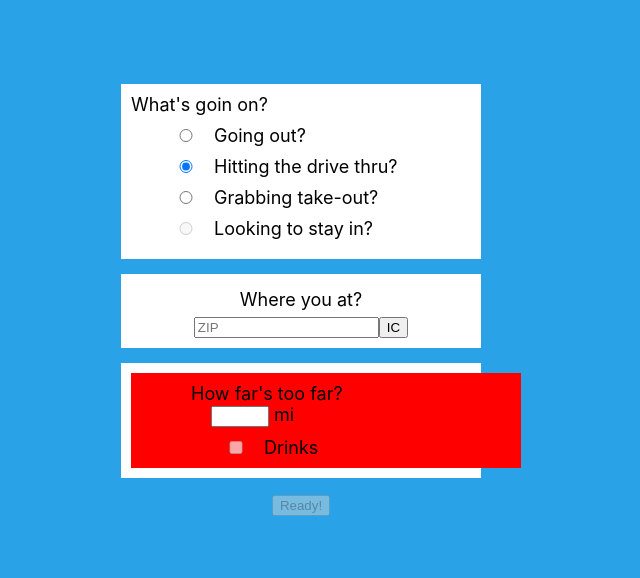
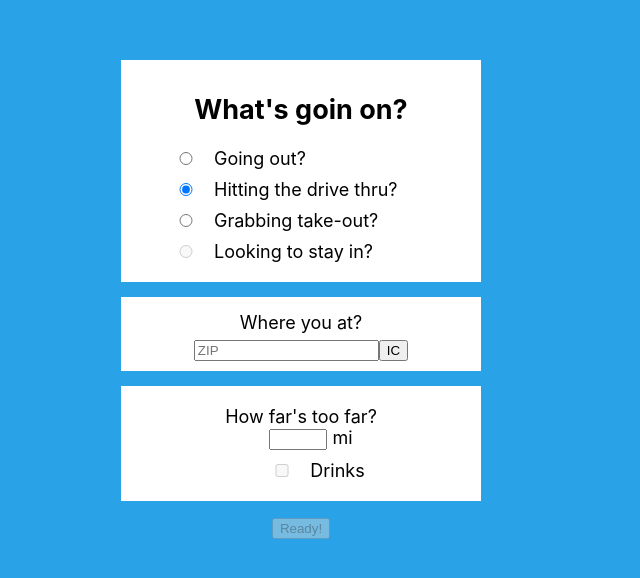
Before and after one commit to mhario/biteswipelite, a React (Create React App) app: page / in a window 1280 px wide. Shown: the part 108-686 px from the top of the page, without its empty margins (339-979 px from the left). Built offline with nearby package versions, Linux system fonts and the light colour scheme.

Commit message:
Code cleanup and some style fixes

```diff
--- a/src/components/WhatsUp.jsx
+++ b/src/components/WhatsUp.jsx
@@ -8,7 +8,9 @@ class WhatsUp extends React.Component {
 	render() {
 		return (
 			<section className="whats-up">
-				<header>What's goin on?</header>
+				<header>
+					<h1>What's goin on?</h1>
+				</header>
 				<label
 					className={classNames({
 						'active': this.props.mode === 'go-out'
--- a/src/styles/option-card.scss
+++ b/src/styles/option-card.scss
@@ -7,6 +7,8 @@
 	height: 60vh;
 	overflow: hidden;
 
+	max-width: 650px;
+
 	-moz-user-select: none;
 	-khtml-user-select: none;
 	-webkit-user-select: none;
@@ -14,6 +16,19 @@
 
 	header {
 		height: 390px;
+		max-height: 65%; // on very wide screens, the vh
+			// can cause the height to go too high
+
+		position: relative;
+		color: white;
+
+		.name {
+			position: absolute;
+			bottom: 3px;
+			font-size: 18px;
+			font-weight: bold;
+			left: 5px;
+		}
 
 		.banner {
 			height: 100%;
@@ -42,26 +57,16 @@
 		}
 	}
 
-	img.mega {
-		top: 0;
-		left: 0;
-		width: 100%;
-	}
-
-	header {
-		position: relative;
-		color: white;
-
-		.name {
-			position: absolute;
-			bottom: 3px;
-			font-size: 18px;
-			font-weight: bold;
-			left: 5px;
-		}
-	}
 
 	p:last-child {
 		padding-bottom: 1em;
 	}
 }
+
+.wrapper {
+	width: 80vw;
+	max-width: 650px;
+	height: 60vh;
+
+	position: relative;
+}
--- a/src/styles/results.scss
+++ b/src/styles/results.scss
@@ -52,10 +52,3 @@
 // 		}
 // 	}
 // }
-
-.wrapper {
-	width: 80vw;
-	height: 60vh;
-
-	position: relative;
-}
--- a/src/styles/setup.scss
+++ b/src/styles/setup.scss
@@ -1,9 +1,11 @@
 .setup {
 
+	.whats-up {
+		label { text-align: left; }
+	}
 	.whats-up,
 	.options {
 		width: 340px;
-		text-align: left;
 		label {
 			display: block;
 			margin: 10px 10px;
@@ -16,7 +18,6 @@
 
 
 		.options {
-			padding-left: 50px;
 			overflow: hidden;
 			// &:not(:active) {
 				// max-height: 0;
@@ -25,8 +26,8 @@
 				// -webkit-transition: max-height .25s;
 				// transition-timing-function: ease-in ease-out;
 			// }
-			&.active {
-				background-color: red;
+			// &.active {
+				// background-color: red;
 				// max-height: 100px;
 
 				// transition: max-height .25s;
@@ -36,7 +37,7 @@
 				// &.going-out { max-height: 75px; }
 
 				// &.drive-thru { max-height: 65px; }
-			}
+			// }
 
 		}
 	}
```
